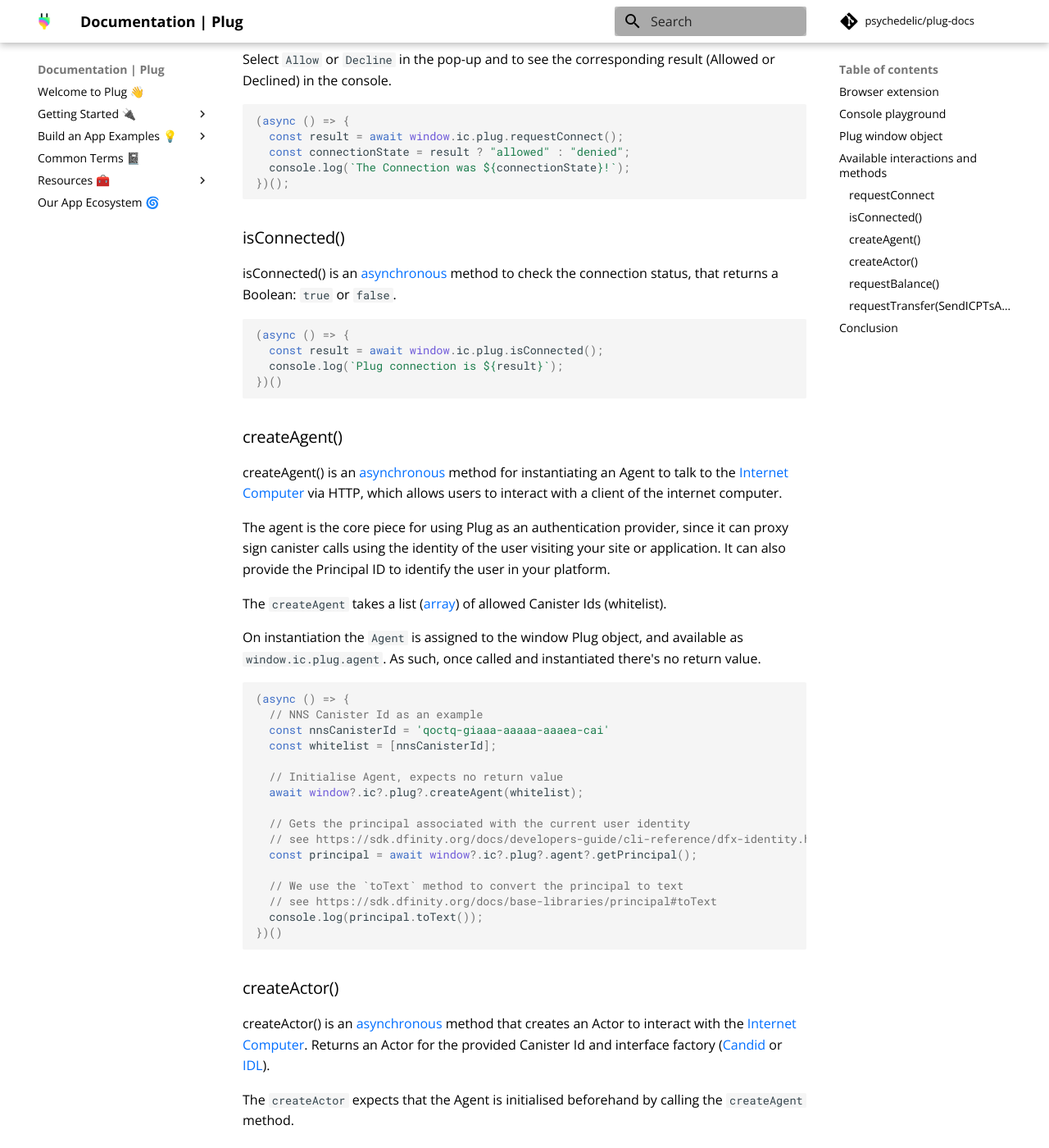
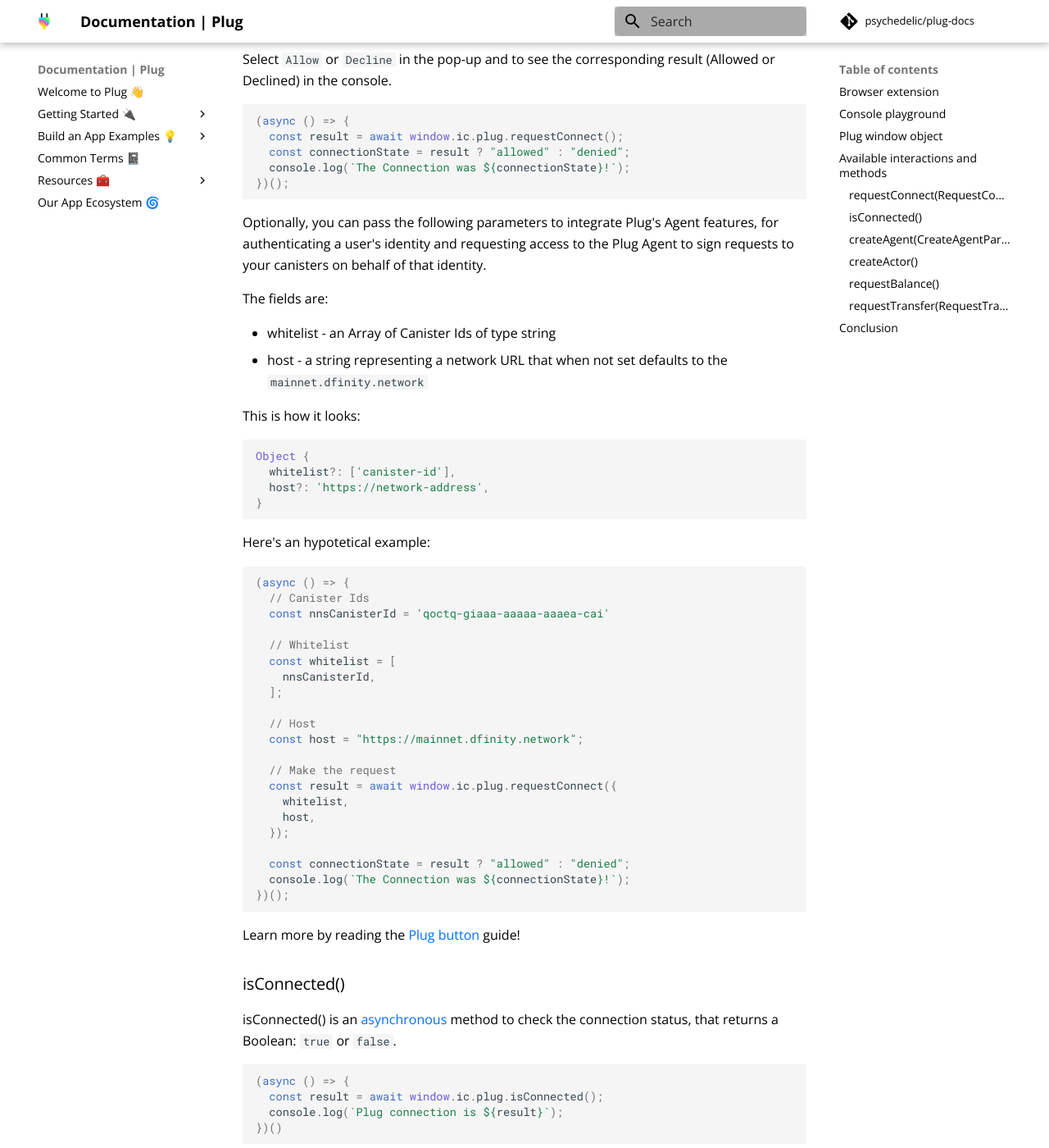
Before and after one commit to Psychedelic/plug-docs, an MkDocs documentation site: the page built from docs/getting-started/connect-to-plug.md, in a window 1280 px wide and 1400 px high, scrolled down 2480 px. Shown: the whole window at 82% size. Built offline with MkDocs 1.6.1 and Material for MkDocs 9.7.7, drawn with Linux system fonts in a browser that asks for light colours; comment, search, counter and statistics services are not loaded; some of the changed text lies outside the part shown.

Commit message:
docs: ✏️  updated the API with latest changes

````diff
--- a/docs/getting-started/connect-to-plug.md
+++ b/docs/getting-started/connect-to-plug.md
@@ -62,7 +62,7 @@
 
 ## Available interactions and methods
 
-### requestConnect
+### requestConnect(RequestConnectParams?)
 
 requestConnect() is an [asynchronous](https://developer.mozilla.org/en-US/docs/Learn/JavaScript/Asynchronous) method to request a new connection by showing a pop-up to the Plug user, that resolves to Boolean: `true` or `false` based on the users response.
 
@@ -78,6 +78,50 @@
 })();
 ```
 
+Optionally, you can pass the following parameters to integrate Plug's Agent features, for authenticating a user's identity and requesting access to the Plug Agent to sign requests to your canisters on behalf of that identity.
+
+The fields are:
+
+  - whitelist - an Array of Canister Ids of type string
+  - host - a string representing a network URL that when not set defaults to the `mainnet.dfinity.network`
+
+This is how it looks:
+
+```js
+Object {
+  whitelist?: ['canister-id'],
+  host?: 'https://network-address',
+}
+```
+
+Here's an hypotetical example:
+
+```js
+(async () => {
+  // Canister Ids
+  const nnsCanisterId = 'qoctq-giaaa-aaaaa-aaaea-cai'
+
+  // Whitelist
+  const whitelist = [
+    nnsCanisterId,
+  ];
+
+  // Host
+  const host = "https://mainnet.dfinity.network";
+
+  // Make the request
+  const result = await window.ic.plug.requestConnect({
+    whitelist,
+    host,
+  });
+
+  const connectionState = result ? "allowed" : "denied";
+  console.log(`The Connection was ${connectionState}!`);
+})();
+```
+
+Learn more by reading the [Plug button](/getting-started/plug-button) guide!
+
 ### isConnected()
 
 isConnected() is an [asynchronous](https://developer.mozilla.org/en-US/docs/Learn/JavaScript/Asynchronous) method to check the connection status, that returns a Boolean: `true` or `false`.
@@ -89,13 +133,16 @@
 })()
 ```
 
-### createAgent()
+### createAgent(CreateAgentParams)
 
 createAgent() is an [asynchronous](https://developer.mozilla.org/en-US/docs/Learn/JavaScript/Asynchronous) method for instantiating an Agent to talk to the [Internet Computer](https://dfinity.org/) via HTTP, which allows users to interact with a client of the internet computer.
 
 The agent is the core piece for using Plug as an authentication provider, since it can proxy sign canister calls using the identity of the user visiting your site or application. It can also provide the Principal ID to identify the user in your platform.
 
-The `createAgent` takes a list ([array](https://developer.mozilla.org/en-US/docs/Web/JavaScript/Reference/Global_Objects/Array)) of allowed Canister Ids (whitelist).
+The `createAgent` takes an object of fields:
+
+  - whitelist - an Array of Canister Ids of type string
+  - host - a string representing a network URL that when not set defaults to the `mainnet.dfinity.network`
 
 On instantiation the `Agent` is assigned to the window Plug object, and available as `window.ic.plug.agent`. As such, once called and instantiated there's no return value.
 
@@ -106,7 +153,9 @@
   const whitelist = [nnsCanisterId];
 
   // Initialise Agent, expects no return value
-  await window?.ic?.plug?.createAgent(whitelist);
+  await window?.ic?.plug?.createAgent({
+    whitelist,
+  });
 
   // Gets the principal associated with the current user identity
   // see https://sdk.dfinity.org/docs/developers-guide/cli-reference/dfx-identity.html#_dfx_identity_get_principal
@@ -175,11 +224,11 @@
 })();
 ```
 
-### requestTransfer(SendICPTsArgs)
+### requestTransfer(RequestTransferParams)
 
-requestTransfer() is an [asynchronous](https://developer.mozilla.org/en-US/docs/Learn/JavaScript/Asynchronous) method to request a new transfer processed in the Internet Computer [Ledger Canister](https://sdk.dfinity.org/docs/integration/ledger-quick-start.html#_ledger_canister_overview), which takes the parameter `SendICPTsArgs` that is an object of fields:
+requestTransfer() is an [asynchronous](https://developer.mozilla.org/en-US/docs/Learn/JavaScript/Asynchronous) method to request a new transfer processed in the Internet Computer [Ledger Canister](https://sdk.dfinity.org/docs/integration/ledger-quick-start.html#_ledger_canister_overview), which takes the parameter `RequestTransferParams` that is an object of fields:
 
-SendICPTsArgs:
+RequestTransferParams:
 
 - to
 - amount (an e8s value)
````
Also changed, not shown: other parts of docs/getting-started/connect-to-plug.md (+2 -0 lines).
